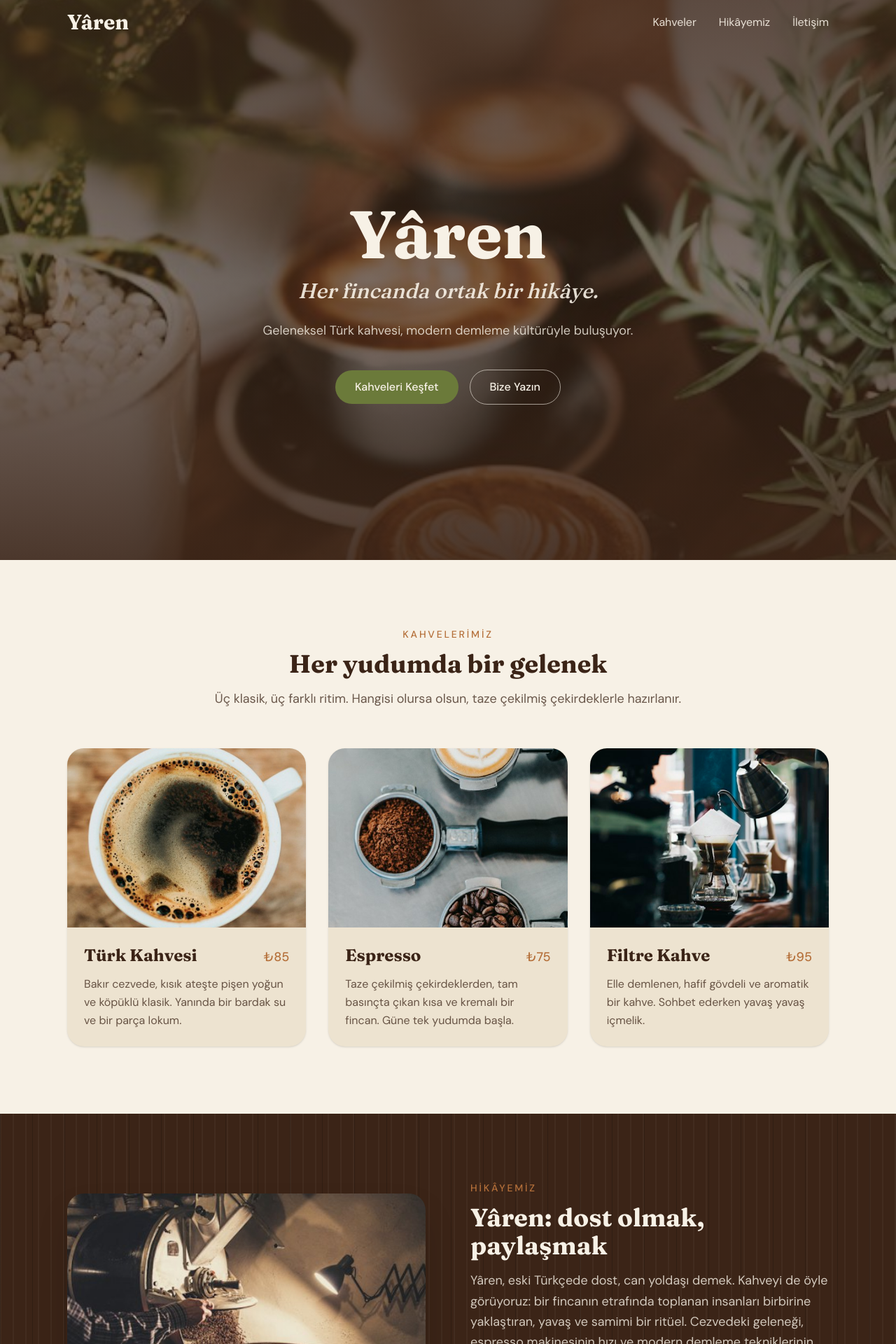
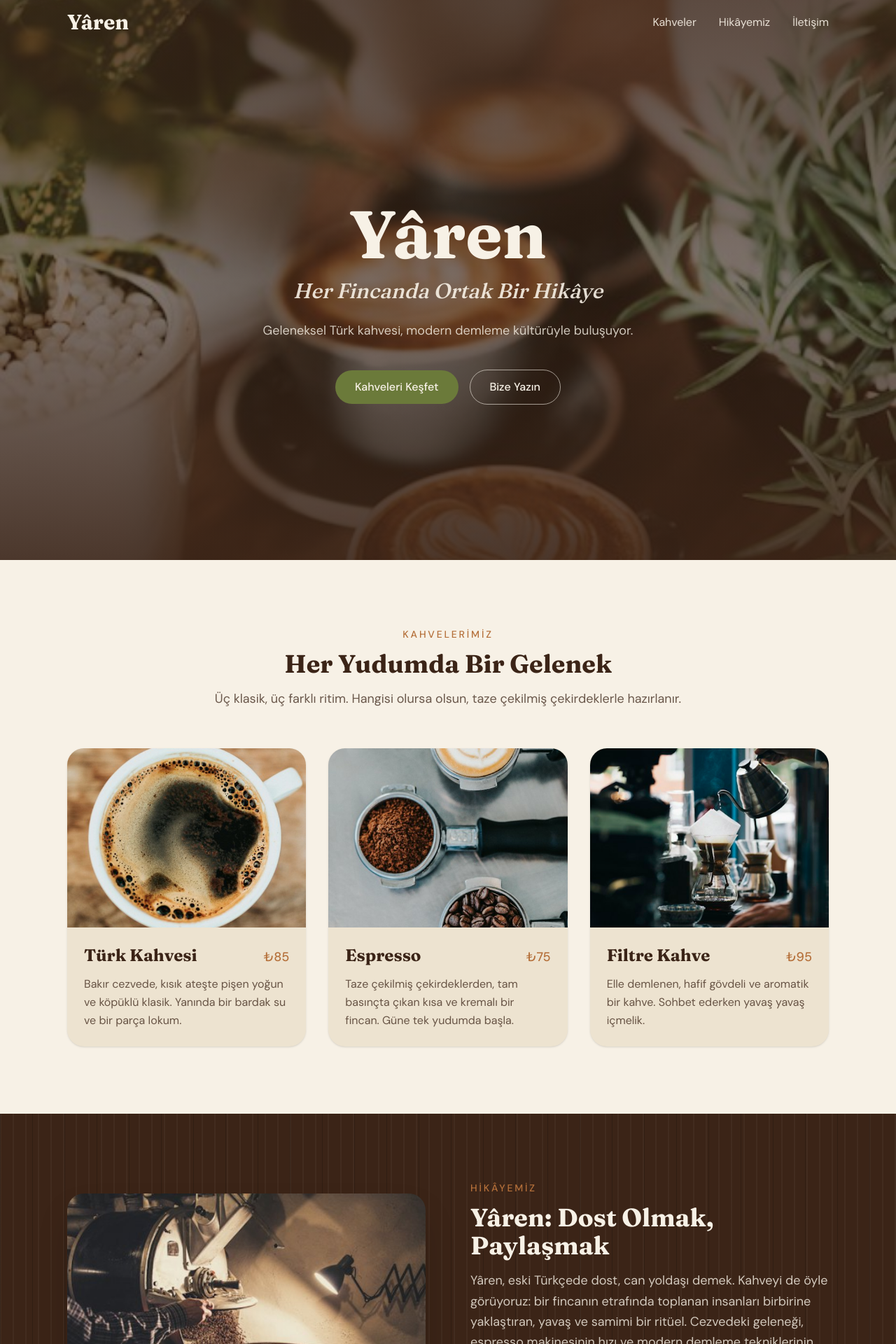
Before and after one commit to eamre/yaren-coffee-one-page, a React (Vite) app: page / in a window 1280 px wide. Shown: the top 1920 px of the page at 70% size. Built offline with nearby package versions, Linux system fonts and the light colour scheme.

Commit message:
fix: correct capitalization in titles and slogans for consistency

```diff
--- a/src/components/sections/Products.tsx
+++ b/src/components/sections/Products.tsx
@@ -14,7 +14,7 @@ export function Products() {
       <Container>
         <SectionHeading
           eyebrow="Kahvelerimiz"
-          title="Her yudumda bir gelenek"
+          title="Her Yudumda Bir Gelenek"
           description="Üç klasik, üç farklı ritim. Hangisi olursa olsun, taze çekilmiş çekirdeklerle hazırlanır."
         />
 
--- a/src/components/sections/Story.tsx
+++ b/src/components/sections/Story.tsx
@@ -15,14 +15,14 @@ export function Story() {
             src={storyImage}
             alt="Kavurma makinesinden dökülen sıcak kahve çekirdekleri"
             loading="lazy"
-            className="aspect-[4/3] w-full rounded-3xl object-cover shadow-2xl"
+            className="aspect-4/3 w-full rounded-3xl object-cover shadow-2xl"
           />
         </Reveal>
 
         <Reveal delayMs={150}>
           <SectionHeading
             eyebrow="Hikâyemiz"
-            title="Yâren: dost olmak, paylaşmak"
+            title="Yâren: Dost Olmak, Paylaşmak"
             description={STORY_INTRO}
             tone="dark"
             align="left"
--- a/src/data/brand.ts
+++ b/src/data/brand.ts
@@ -1,6 +1,6 @@
 export const BRAND = {
   name: 'Yâren',
-  slogan: 'Her fincanda ortak bir hikâye.',
+  slogan: 'Her Fincanda Ortak Bir Hikâye',
   tagline: 'Geleneksel Türk kahvesi, modern demleme kültürüyle buluşuyor.',
 } as const
 
```
